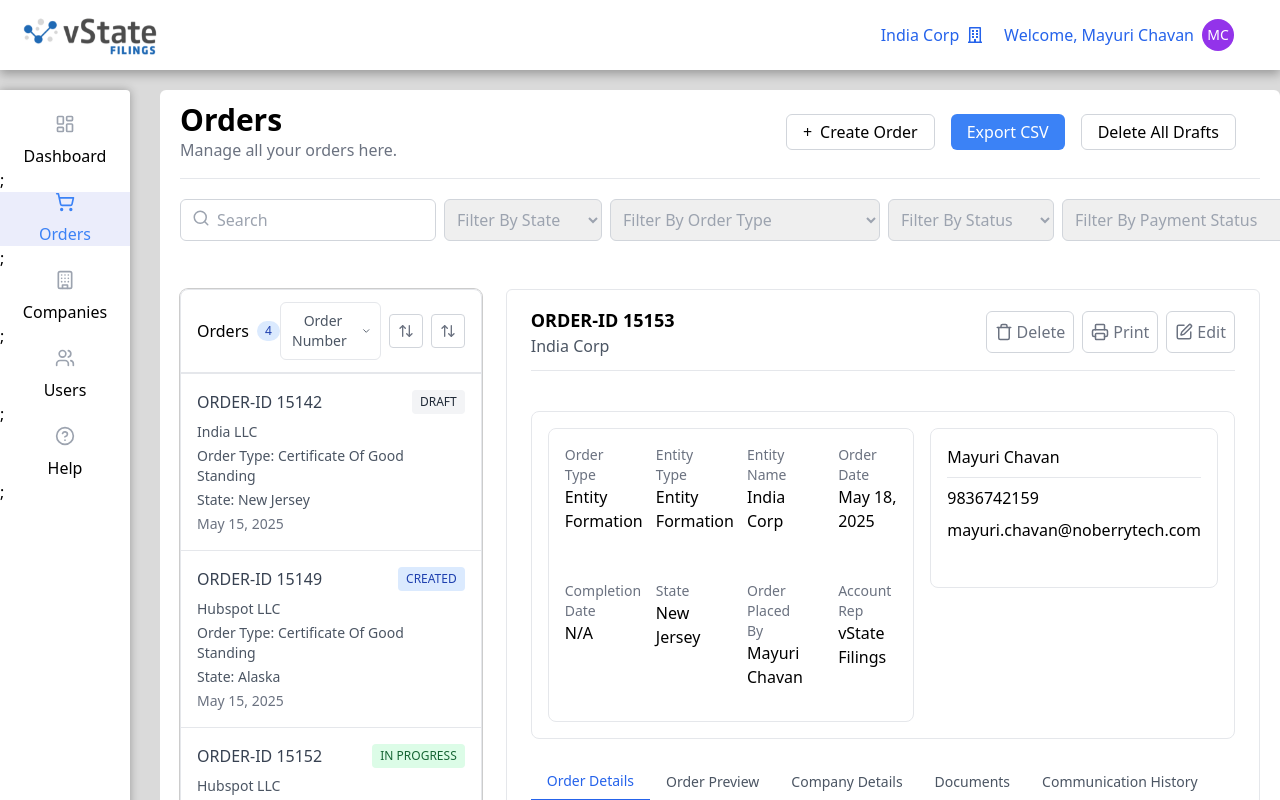
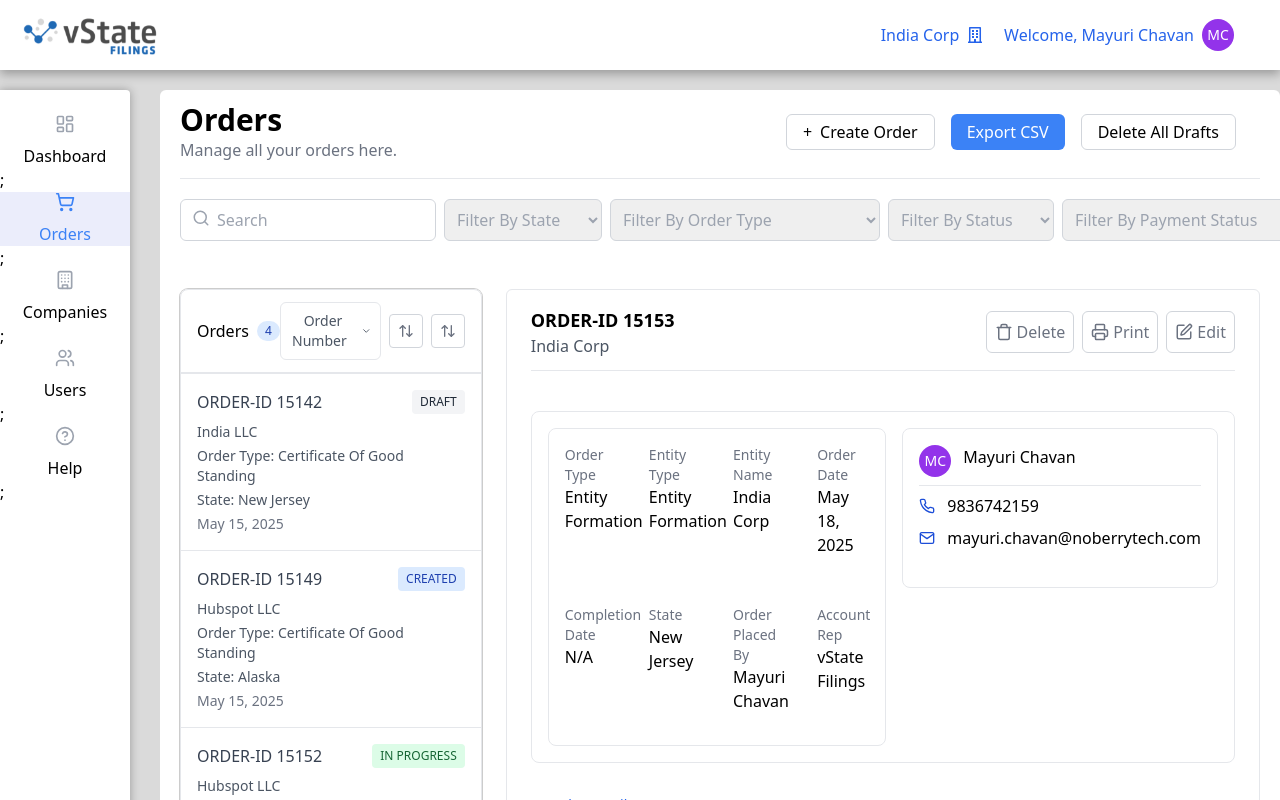
Before and after one commit to AniketJ1999/RedBerylTest, a React (Vite) app: page / in a window 1280 px wide. Shown: the top 800 px of the page. Built offline with nearby package versions, Linux system fonts and the light colour scheme.

Commit message:
Update OrderDetails.jsx
added icons

```diff
--- a/src/components/OrderDetails.jsx
+++ b/src/components/OrderDetails.jsx
@@ -1,5 +1,7 @@
 import React, { useState } from 'react';
 import { TrashIcon, PrinterIcon, EditIcon, XIcon } from 'lucide-react';
+import { FiPhone,FiMail } from "react-icons/fi";
+
 export const OrderDetails = ({
   order
 }) => {
@@ -77,9 +79,11 @@
 
         </div>
         <div className='border p-4 flex flex-col gap-2 rounded-lg h-40' >
-          <span>{order.placedBy || 'Mayuri Chavan'}</span><hr />
-          <span>{order.contactInfo.phone}</span>
-          <span>{order.contactInfo.email}</span>
+          <span className='flex'><div className="w-8 h-8 rounded-full bg-purple-600 text-white flex items-center justify-center text-sm mr-3">
+            MC
+          </div>{order.placedBy || 'Mayuri Chavan'}</span><hr />
+          <span className='flex items-center gap-3'><FiPhone className='text-blue-700'/>{order.contactInfo.phone}</span>
+          <span className='flex items-center gap-3'><FiMail className='text-blue-700'/>{order.contactInfo.email}</span>
         </div>
         </div>
 
@@ -129,7 +133,6 @@
             <div className="p-6">
               <div className="flex justify-between items-start mb-8">
                 <div>
-                  <img src="https://i.imgur.com/2XUx7Nj.png" alt="vState Filings" className="h-8 mb-4" />
                   <p className="text-gray-600">123 Business Avenue</p>
                   <p className="text-gray-600">Suite 100</p>
                   <p className="text-gray-600">New York, NY 10001</p>
```
